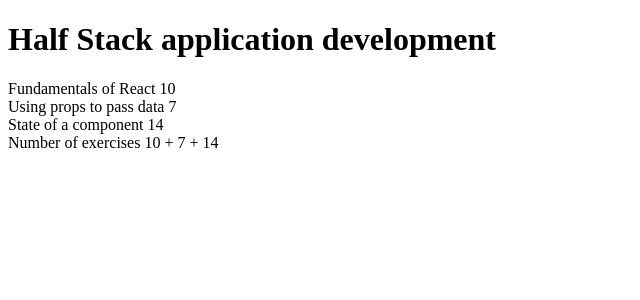
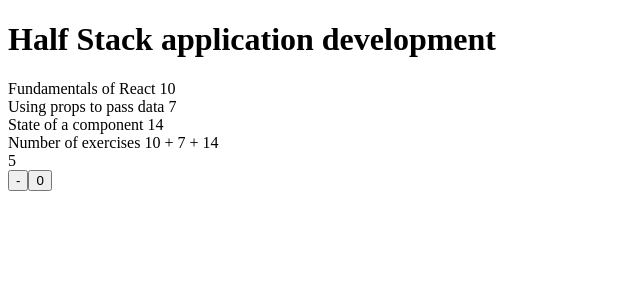
Before and after one commit to elviscops/Part1_FullStackOpen, a React (Vite) app: page / in a window 1280 px wide. Shown: the top 300 px of the page, without its empty margins (0-640 px from the left). Built offline with nearby package versions, Linux system fonts and the light colour scheme.

Commit message:
practice commit

```diff
--- a/src/App.jsx
+++ b/src/App.jsx
@@ -1,4 +1,4 @@
-
+import { useState } from 'react'
 
 const Header = function(props){
     return (<h1>{props.course.name}</h1>)
@@ -26,7 +26,6 @@
     )
 }
 
-
 const Total = function(props){
     function getSign(i){
         if (i < 2){return(" + ")} else {return("")}
@@ -41,6 +40,9 @@
         </div>
     )
 }
+
+const DisplayCount = ({counter}) => {return (<div>{counter}</div>)}
+const Button = ({onClick,text}) => <button onClick={onClick}>{text}</button>
 
 
 const App = () => {
@@ -62,11 +64,38 @@
         ]
     }
 
+    const [ counter, setCounter ] = useState(0)
+
+    // const handlePlusClick = () => {
+    //     console.log('clicked')
+    //     return setCounter(counter + 1);
+    // }
+
+    const countUp = setTimeout(()=>setCounter(counter+1),1000)
+
+    const handleMinusClick = () => {
+        clearTimeout(countUp);
+        return setCounter(counter - 1);
+    }
+    const handleZeroClick = () => {
+        clearTimeout(countUp);
+        return setCounter(0);
+    }
+    console.log(counter)
     return (
       <div>
         <Header course={course}/>
         <Content parts={course.parts}/>
         <Total parts={course.parts}/>
+
+        {/* <button onClick={handlePlusClick}>+</button> */}
+        <DisplayCount counter={counter}/>
+        <Button onClick={handleMinusClick} text={"-"}/>
+        <Button onClick={handleZeroClick} text={0}/>
+
+
+
+
       </div>
     )
   }
```
